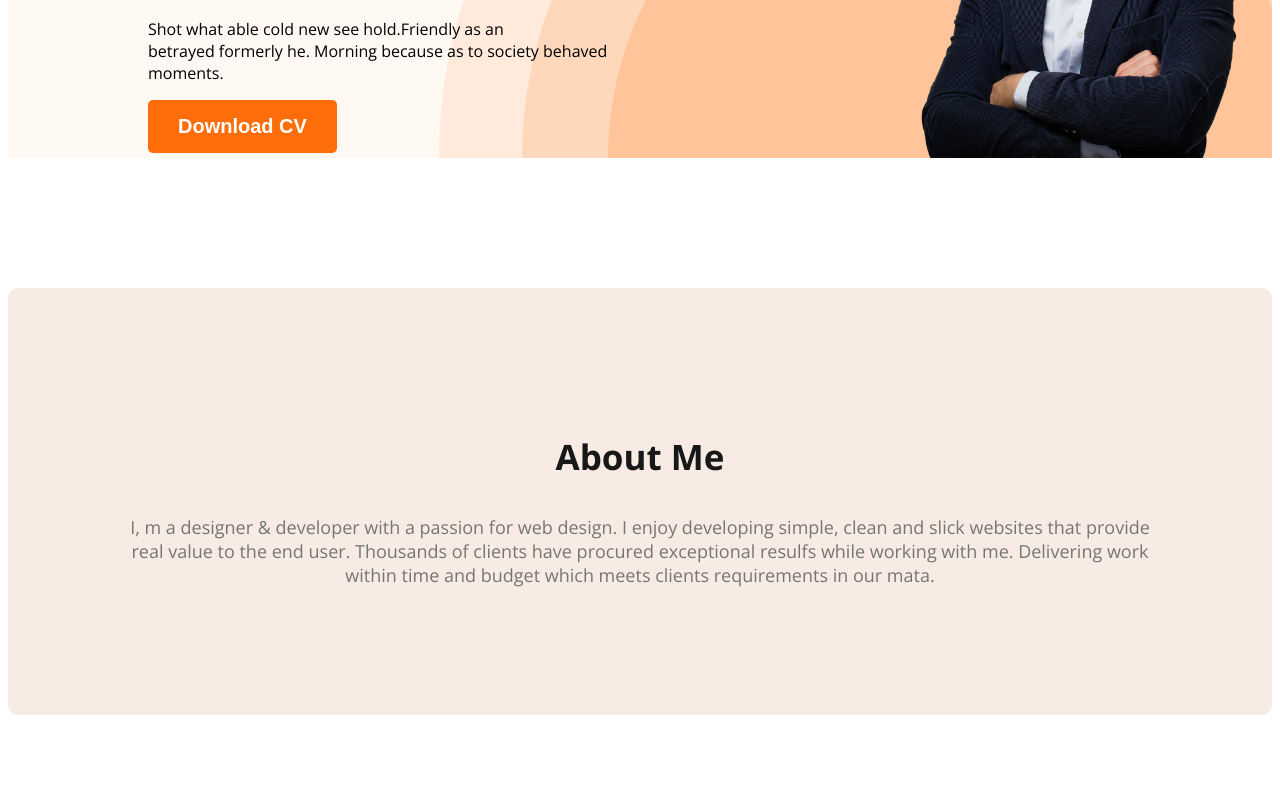
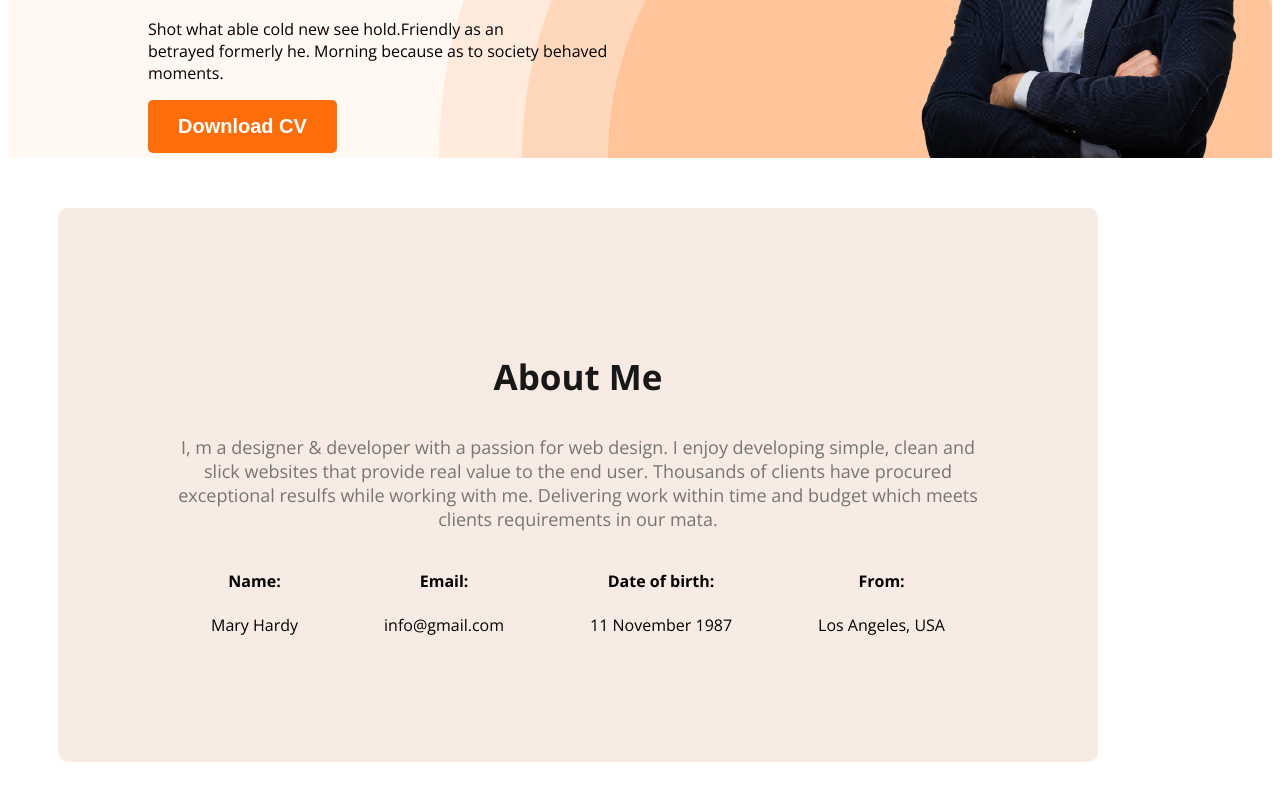
Before and after one commit to AlAminii/developer-protfolio, a plain HTML site: page index.htm in a window 1280 px wide. Shown: the part 436-1236 px from the top of the page. Drawn offline with nearby package versions, Linux system fonts and the light colour scheme.

Commit message:
about info information

```diff
--- a/index.htm
+++ b/index.htm
@@ -42,6 +42,25 @@
   <p class="section-description">
     I, m a designer & developer with a passion for web design. I enjoy developing simple, clean and slick websites that provide real value to the end user. Thousands of clients have procured exceptional resulfs while working with me. Delivering work within time and budget which meets clients requirements in our mata.
   </p>
+  <div class="about-container">
+    <div class="about-info">
+      <h4 class="info-title">Name: </h4>
+      <p class="info-description"> Mary Hardy</p>
+    </div>
+    <div class="about-info">
+      <h4 class="info-title">Email:</h4>
+      <p class="info-description">info@gmail.com</p>
+    </div>
+    <div class="about-info">
+      <h4 class="info-title">Date of birth:</h4>
+      <p class="info-description">11 November 1987</p>
+    </div>
+    <div class="about-info">
+      <h4 class="info-title">From:</h4>
+      <p class="info-description">Los Angeles, USA</p>
+    </div>
+
+  </div>
  </section>
         </main>
 
--- a/style.css
+++ b/style.css
@@ -89,7 +89,7 @@ nav a {
     border-radius: 10px;
     background-color: #f8ebe3;
     padding: 110px;
-    margin: 130px 0;
+    margin: 50px ;
 
 }
 
@@ -110,3 +110,13 @@ nav a {
     font-weight: 400;
 
 }
+main{
+    max-width: 1140px;
+    /* margin: 0 auto; */
+    justify-content: center;
+}
+.about-container{
+    display: flex;
+    justify-content: space-around;
+    text-align: center;
+}
```
